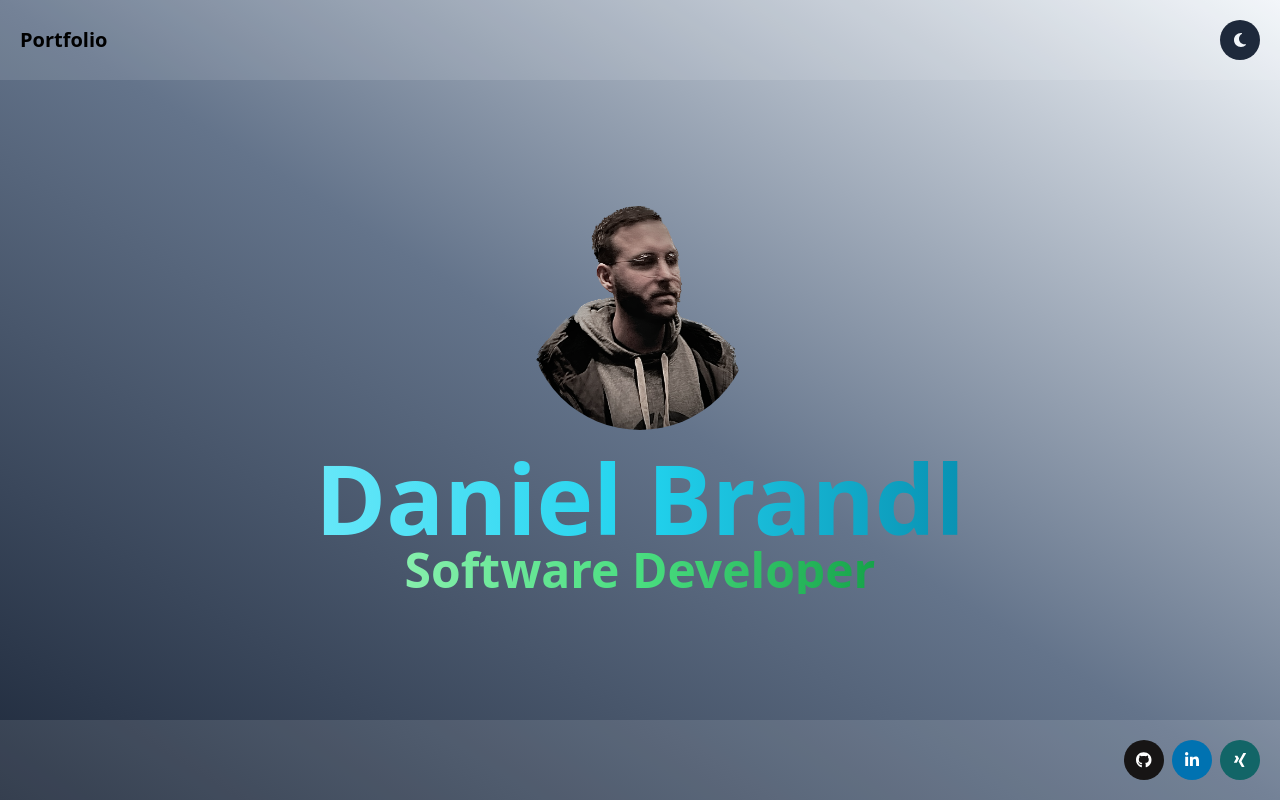
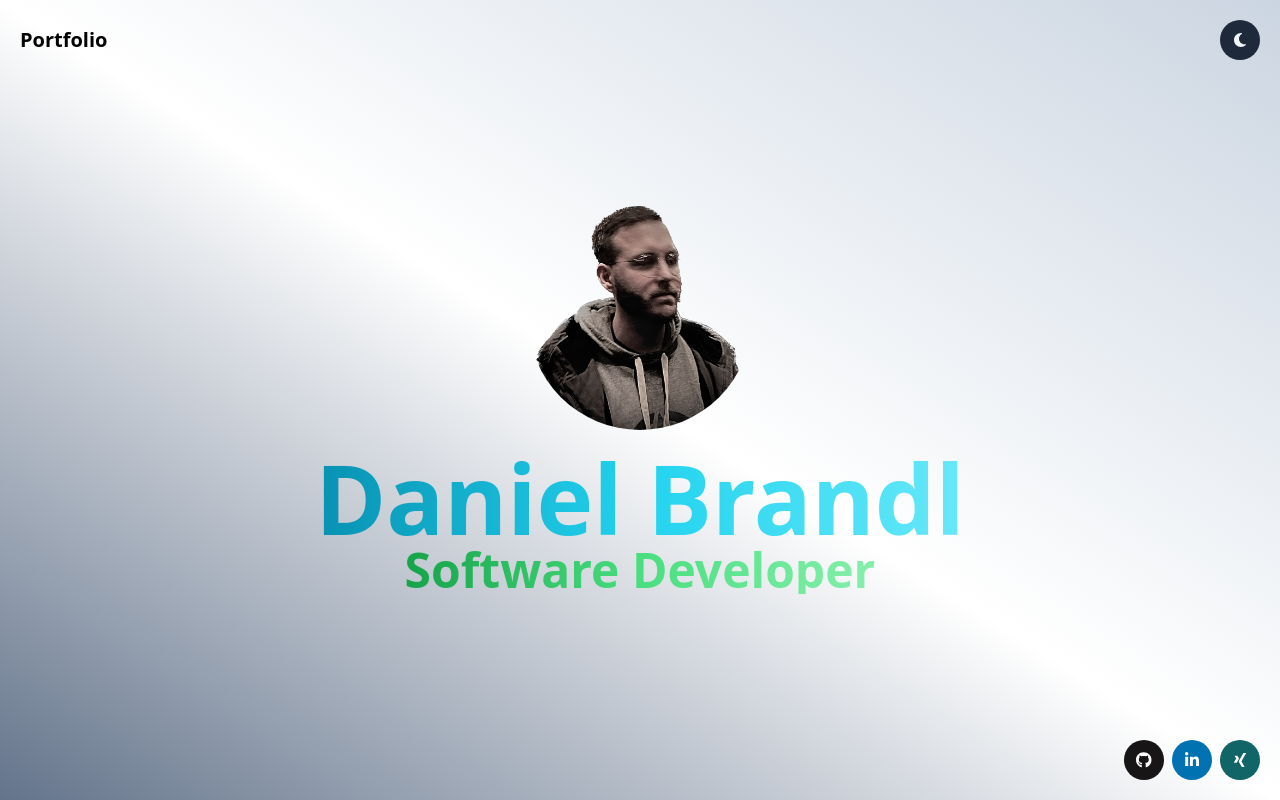
Before and after one commit to ciphr9/portfolio, a React (Vite) app: page / in a window 1280 px wide. Built offline with nearby package versions, Linux system fonts and the light colour scheme.

Commit message:
more style changes

```diff
--- a/src/App.tsx
+++ b/src/App.tsx
@@ -6,21 +6,21 @@ import XingButton from './components/XingButton';
 
 function App() {
   return (
-    <div className="flex flex-col h-screen bg-slate-800 bg-gradient-to-tr from-slate-800 via-slate-500 to-slate-100 text-black dark:from-black dark:via-black dark:to-slate-900 dark:text-slate-300">
-      <div className="flex items-center p-5 bg-white bg-opacity-10 dark:bg-black dark:bg-opacity-50">
+    <div className="cursor-default flex flex-col h-screen bg-slate-800 bg-gradient-to-tr from-slate-500 via-white to-slate-300 text-black dark:from-black dark:via-black dark:to-slate-900 dark:text-slate-300">
+      <div className="flex items-center p-5">
         <p className="flex-1 font-extrabold text-xl bg-clip-text">Portfolio</p>
         <ThemeButton />
       </div>
       <div className="z-10 flex flex-1 flex-col items-center text-center justify-center">
         <img className="rounded-full h-56 w-56 mb-5 object-cover object-right opacity-100" src={danielLogo} alt="" />
-        <h1 className="font-extrabold text-transparent text-8xl bg-clip-text bg-gradient-to-r from-cyan-300 via-cyan-400 to-cyan-600">
+        <h1 className="font-extrabold text-transparent text-8xl bg-clip-text bg-gradient-to-r from-cyan-600 via-cyan-400 to-cyan-300">
           Daniel Brandl
         </h1>
-        <h2 className="font-extrabold text-transparent text-5xl bg-clip-text bg-gradient-to-r from-green-300 via-green-400 to-green-600">
+        <h2 className="font-extrabold text-transparent text-5xl bg-clip-text bg-gradient-to-r from-green-600 via-green-400 to-green-300">
           Software Developer
         </h2>
       </div>
-      <div className="flex items-center justify-end p-5 bg-white bg-opacity-10 dark:bg-black dark:bg-opacity-50">
+      <div className="flex items-center justify-end p-5">
         <GithubButton />
         <LinkedinButton />
         <XingButton />
```
